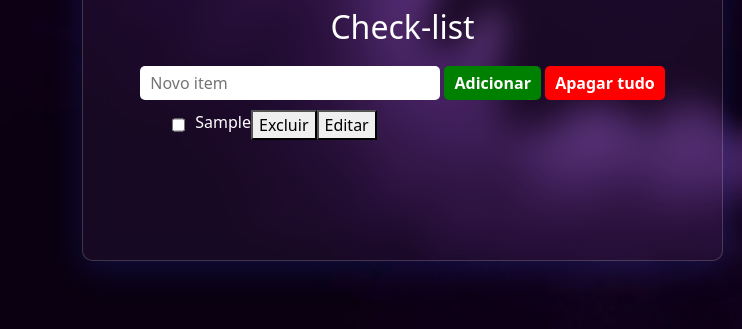
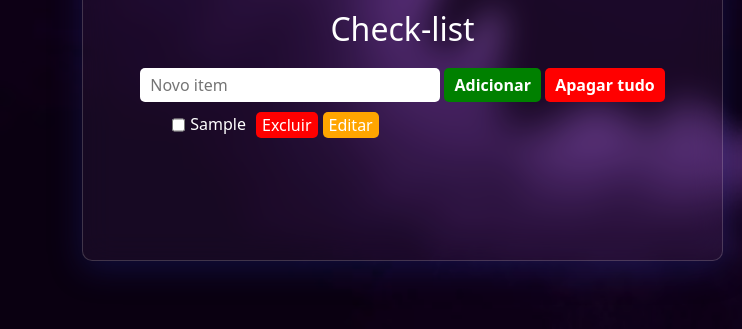
Before and after one commit to emersoncds95/PomoGengar, a plain HTML site: page index.html in a window 1280 px wide. Both pictures are taken after typing "Sample" into the empty fields and a click on the button "Adicionar". Shown: the part 471-800 px from the top of the page, 0-742 px from the left. Drawn offline with Linux system fonts and the light colour scheme.

Commit message:
Editei o estilo da lista e os botões

```diff
--- a/checklist.js
+++ b/checklist.js
@@ -17,8 +17,11 @@
     const label = document.createElement('label');
     label.textContent = text;
     const deleteButton = document.createElement('button');
+    deleteButton.classList.add("excluir-item");
     deleteButton.textContent = 'Excluir';
     const editButton = document.createElement('button');
+    editButton.classList.add("editar-item");
+
     editButton.textContent = 'Editar';
 
     checkbox.addEventListener('change', function() {
--- a/style.css
+++ b/style.css
@@ -1,5 +1,4 @@
 body{
-
     height: 100%;
     background: url(img/fundo.png);
     background-size: cover;
@@ -82,6 +81,7 @@ border: 1px solid rgba( 255, 255, 255, 0.18 );
 }
 .done {
     text-decoration: line-through;
+    color: grey;
 }
 #checklist-container{
     margin-top: 20px;
@@ -115,14 +115,24 @@ border: 1px solid rgba( 255, 255, 255, 0.18 );
     display: inline-block;
     display: flex;
     justify-content: start;
-    padding-right: 10px;
 }
 #checklist-container li input[type="checkbox"] {
-   margin-right: 10px;
+   margin-right: 5px;
 }
-#checklist-container li button{
+.excluir-item{
+    background-color: red;
+    color: white;
+    margin-left: 10px;
+    border: none;
+    border-radius: 5px;
 }
-
+.editar-item{
+    background-color: orange;
+    color: white;
+    margin-left: 5px;
+    border: none;
+    border-radius: 5px;
+}
 
 
 
```
